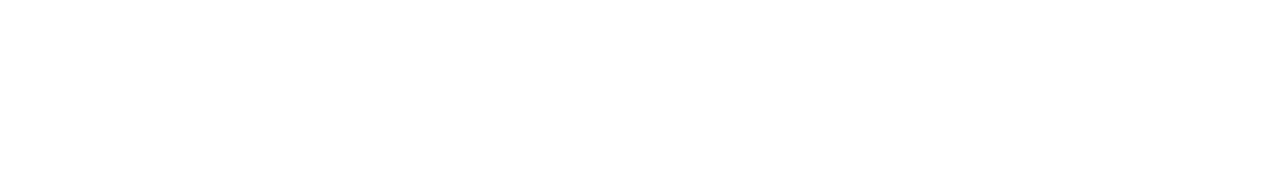
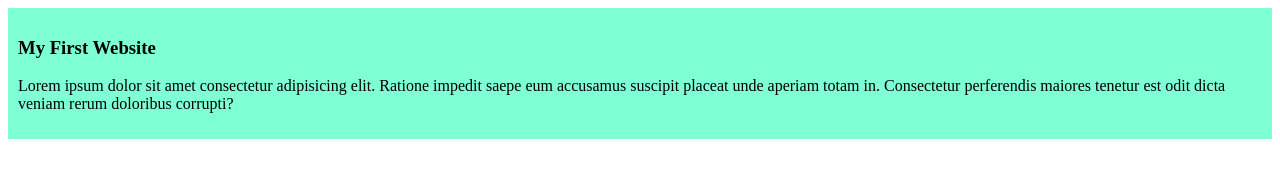
Before and after one commit to kamal-tanim/my-first-github-repo, a plain HTML site: page index.html in a window 1280 px wide. Drawn offline with Linux system fonts and the light colour scheme.

Commit message:
added the first blog

```diff
--- a/index.html
+++ b/index.html
@@ -3,9 +3,13 @@
 <head>
     <meta charset="UTF-8">
     <meta name="viewport" content="width=device-width, initial-scale=1.0">
-    <title>First Github</title>
-</head>
+    <title>First Simle Website</title>
+    <link rel="stylesheet" href="styles/blog.css">
+    </head>
 <body>
-
+    <div>
+        <h3>My First Website</h3>
+        <p class="me">Lorem ipsum dolor sit amet consectetur adipisicing elit. Ratione impedit saepe eum accusamus suscipit placeat unde aperiam totam in. Consectetur perferendis maiores tenetur est odit dicta veniam rerum doloribus corrupti?</p>
+    </div>
 </body>
 </html>
--- /dev/null
+++ b/styles/blog.css
@@ -0,0 +1,5 @@
+div{
+    background-color: aquamarine;
+    padding: 10px;
+
+}
```
